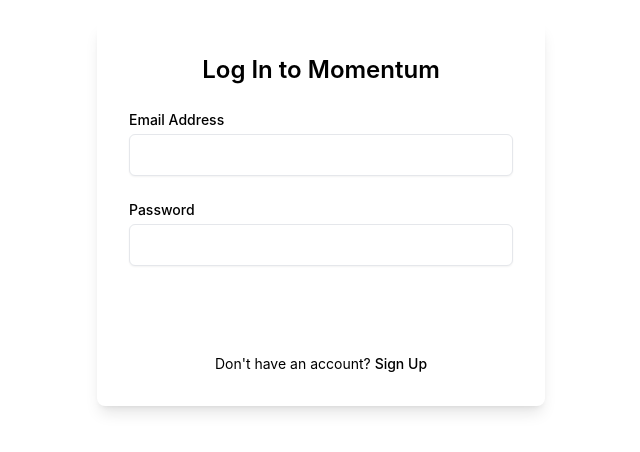
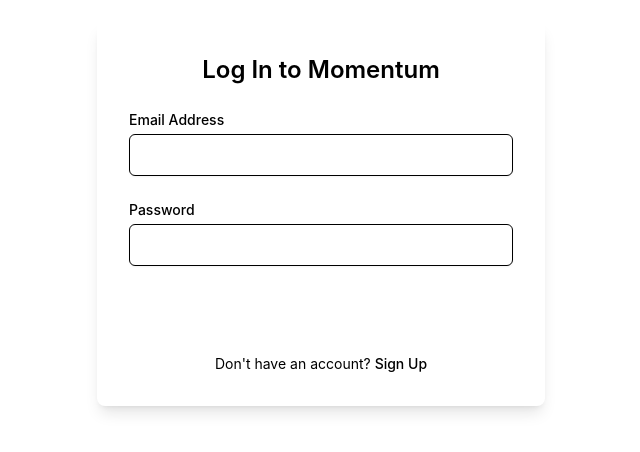
Before and after one commit to silkpanda/Momentum, a React (Vite) app: page /login in a window 1280 px wide. Shown: the part 186-638 px from the top of the page, without its empty margins (319-959 px from the left). Built offline with nearby package versions, Linux system fonts and the light colour scheme; no server answers.

Commit message:
addressing the color selector

```diff
--- a/tailwind.config.js
+++ b/tailwind.config.js
@@ -1,110 +1,75 @@
-// tailwind.config.js
+// tailwind.config.js (UPDATED)
 
-import daisyui from 'daisyui';
-import plugin from 'tailwindcss/plugin';
+// Import the design system tokens from our theme.css file
+// We need to read the theme.css file to get the color definitions
+// Note: This simple import won't work for variables. We'll define colors manually
+// based on the Style Guide.
 
 /** @type {import('tailwindcss').Config} */
 export default {
   content: [
-    "./index.html",
-    "./src/**/*.{js,ts,jsx,tsx}",
+    './index.html',
+    './src/**/*.{js,ts,jsx,tsx}', // This scans all our components
   ],
 
+  // --- THIS IS THE FIX ---
+  // We must "safelist" the dynamic color classes used in EditProfileModal
+  // so Tailwind doesn't purge them.
   safelist: [
-    'auth-blue',
-    'auth-purple',
-    'managed-green',
-    'managed-orange',
-    'managed-red',
-    'managed-teal',
-    'managed-purple',
-    'managed-blue',
-
-    // --- ADDED GCAL COLORS TO SAFELIST ---
-    'bg-gcal-red',
-    'bg-gcal-orange',
-    'bg-gcal-yellow',
-    'bg-gcal-green',
-    'bg-gcal-teal',
-    'bg-gcal-blue',
-    'bg-gcal-purple',
-    'bg-gcal-gray',
+    'bg-managed-blue',
+    'bg-managed-green',
+    'bg-managed-yellow',
+    'bg-managed-purple',
+    'bg-managed-orange',
+    'bg-managed-teal',
+    'bg-managed-pink',
+    'bg-managed-indigo',
+    'ring-managed-blue',
+    'ring-managed-green',
+    'ring-managed-yellow',
+    'ring-managed-purple',
+    'ring-managed-orange',
+    'ring-managed-teal',
+    'ring-managed-pink',
+    'ring-managed-indigo',
   ],
+  // --- END FIX ---
 
   theme: {
     extend: {
-      // --- ADDED GCAL COLORS ---
+      // Extend Tailwind's default theme with our semantic color roles
+      // We must define the colors here so Tailwind can generate the classes
       colors: {
-        'gcal-red': '#D93B26',
-        'gcal-orange': '#F4511E',
-        'gcal-yellow': '#F6BF26',
-        'gcal-green': '#0B8043',
-        'gcal-teal': '#009688', // (gcal 'Peacock')
-        'gcal-blue': '#3367D6',
-        'gcal-purple': '#8E24AA',
-        'gcal-gray': '#616161',
+        'bg-canvas': 'var(--color-bg-canvas)',
+        'bg-surface-1': 'var(--color-bg-surface-1)',
+        'bg-surface-2': 'var(--color-bg-surface-2)',
+        'bg-surface-hover': 'var(--color-bg-surface-hover)',
+        'bg-overlay': 'var(--color-bg-overlay)',
+        'text-primary': 'var(--color-text-primary)',
+        'text-secondary': 'var(--color-text-secondary)',
+        'text-on-primary': 'var(--color-text-on-primary)',
+        'border-default': 'var(--color-border-default)',
+        'action-primary': 'var(--color-action-primary)',
+        'action-primary-hover': 'var(--color-action-primary-hover)',
+        'signal-error': 'var(--color-signal-error)',
+        'signal-success': 'var(--color-signal-success)',
+        'signal-warning': 'var(--color-signal-warning)',
+
+        // Profile Colors from Style Guide
+        'managed-blue': 'var(--color-managed-blue)',
+        'managed-green': 'var(--color-managed-green)',
+        'managed-yellow': 'var(--color-managed-yellow)',
+        'managed-purple': 'var(--color-managed-purple)',
+        'managed-orange': 'var(--color-managed-orange)',
+        'managed-teal': 'var(--color-managed-teal)',
+        'managed-pink': 'var(--color-managed-pink)',
+        'managed-indigo': 'var(--color-managed-indigo)',
+      },
+      fontFamily: {
+        // Assuming 'Inter' from Style Guide
+        sans: ['Inter', 'sans-serif'],
       },
     },
   },
-
-  plugins: [
-    daisyui,
-
-    plugin(function({ addUtilities }) {
-      addUtilities({
-        '.auth-blue': {
-          'background-color': '#3b82f6', // bg-blue-500
-          'color': '#ffffff', // text-white
-        },
-        '.auth-purple': {
-          'background-color': '#8b5cf6', // bg-violet-500
-          'color': '#ffffff',
-        },
-        '.managed-green': {
-          'background-color': '#22c55e', // bg-green-500
-          'color': '#ffffff',
-        },
-        '.managed-orange': {
-          'background-color': '#f97316', // bg-orange-500
-          'color': '#ffffff',
-        },
-        '.managed-red': {
-          'background-color': '#ef4444', // bg-red-500
-          'color': '#ffffff',
-        },
-        '.managed-teal': {
-          'background-color': '#14b8a6', // bg-teal-500
-          'color': '#ffffff',
-        },
-        '.managed-purple': {
-          'background-color': '#a855f7', // bg-purple-500
-          'color': '#ffffff',
-        },
-        '.managed-blue': {
-          'background-color': '#0ea5e9', // bg-sky-500
-          'color': '#ffffff',
-        },
-      })
-    })
-  ],
-
-  // DaisyUI theme configuration
-  daisyui: {
-    themes: [
-      {
-        momentum: {
-          "primary": "#661AE6",
-        "secondary": "#D926AA",
-          "accent": "#1FB2A5",
-          "neutral": "#191D24",
-          "base-100": "#2A303C",
-          "base-content": "#ffffff",
-          "info": "#3ABFF8",
-          "success": "#36D399",
-          "warning": "#FBBD23",
-          "error": "#F87272",
-        },
-      },
-    ],
-  },
+  plugins: [],
 };
```
Also changed, not shown: src/components/EditProfileModal.jsx (added, +252 -0 lines), src/views/HouseholdDashboard.jsx (+30 -56 lines). Lines whose indentation alone changed are shown as unchanged.
